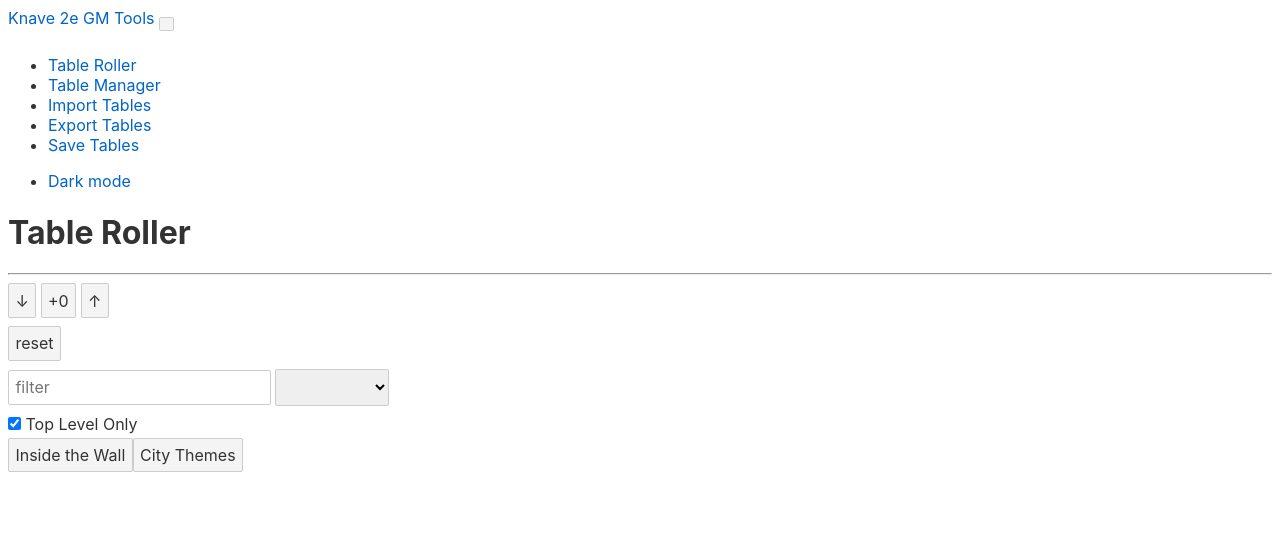
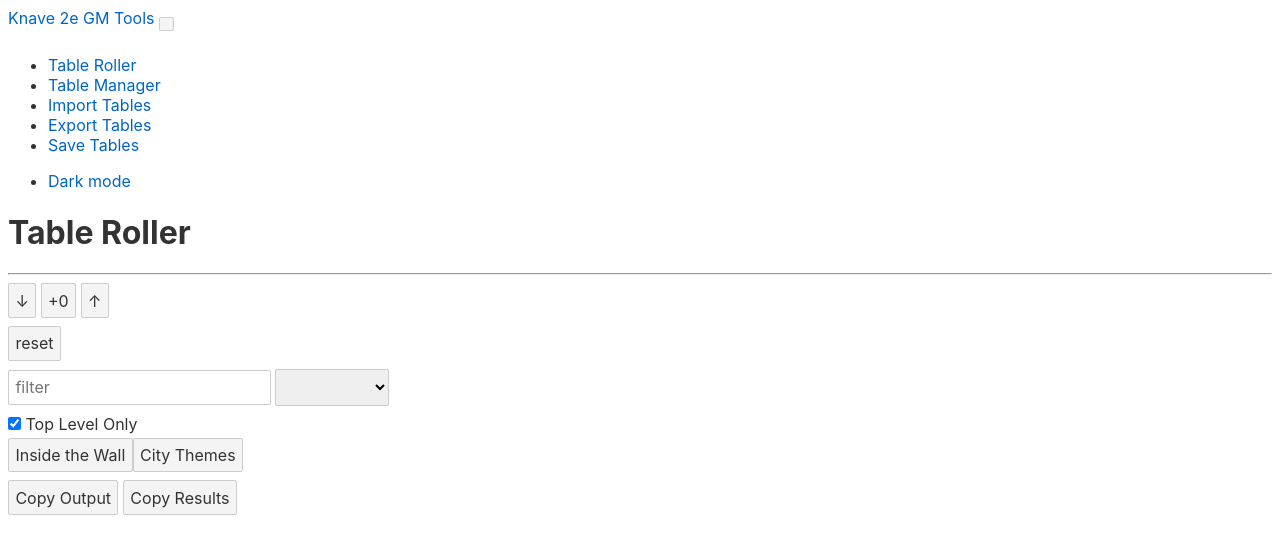
Before and after one commit to CNParent/knave2e-gm-tools, a Svelte app: page / in a window 1280 px wide. Shown: the top 554 px of the page. Built offline with nearby package versions, Linux system fonts and the light colour scheme.

Commit message:
Copy roll output and results

```diff
--- a/src/components/Library.svelte
+++ b/src/components/Library.svelte
@@ -1,6 +1,7 @@
 <script>
     import Table from './Table.svelte'
 	import actions from '../js/LibraryActions.js'
+    import { fade } from 'svelte/transition'
 
     export let tables = [];
     let filter = '';
@@ -8,6 +9,7 @@
     let category = '';
     let topLevelOnly = true;
     let results = [];
+    let showCopied = false;
     let categories = [...new Set(tables.filter(x => x.category).map(x => x.category))].sort((a,b) => a.localeCompare(b));
     $: filtered = tables
         .filter(x => !category || x.category == category)
@@ -19,6 +21,20 @@
         if (n < 0) modifier = `${n}`;
         else modifier = `+${n}`;
     };
+
+    function copyAll() {
+        showCopied = true;
+        navigator.clipboard.writeText(results
+            .map(r => `Rolled ${r.roll} on ${r.table}: ${r.description}`)
+            .reduce((a,b) => `${a}${b}\n`, ''));
+    }
+
+    function copyResults() {
+        showCopied = true;
+        navigator.clipboard.writeText(results
+            .map(r => r.description)
+            .reduce((a,b) => `${a}${b}\n`, ''));
+    }
 
 	function handleRoll(table) {
 		results = actions.rollOnTable({ table, modifier, tables });
@@ -70,6 +86,15 @@
     <div class="col">
         <div class="card">
             <div class="card-body">
+                <button class="btn btn-light" on:click={copyAll}>Copy Output</button>
+                <button class="btn btn-light" on:click={copyResults}>Copy Results</button>
+                {#if showCopied}
+                <button out:fade class="badge btn btn-success" on:click={() => showCopied = false}>&check; copied!</button>
+                {/if}
+            </div>
+        </div>
+        <div class="card">
+            <div class="card-body">
                 {#each results as result}
                     <p style="white-space: pre-wrap;">Rolled {result.roll} on {result.table}: {result.description}</p>
                 {/each}
```
Also changed, not shown: 1 other file (tests, documents, lock files or other folders).
